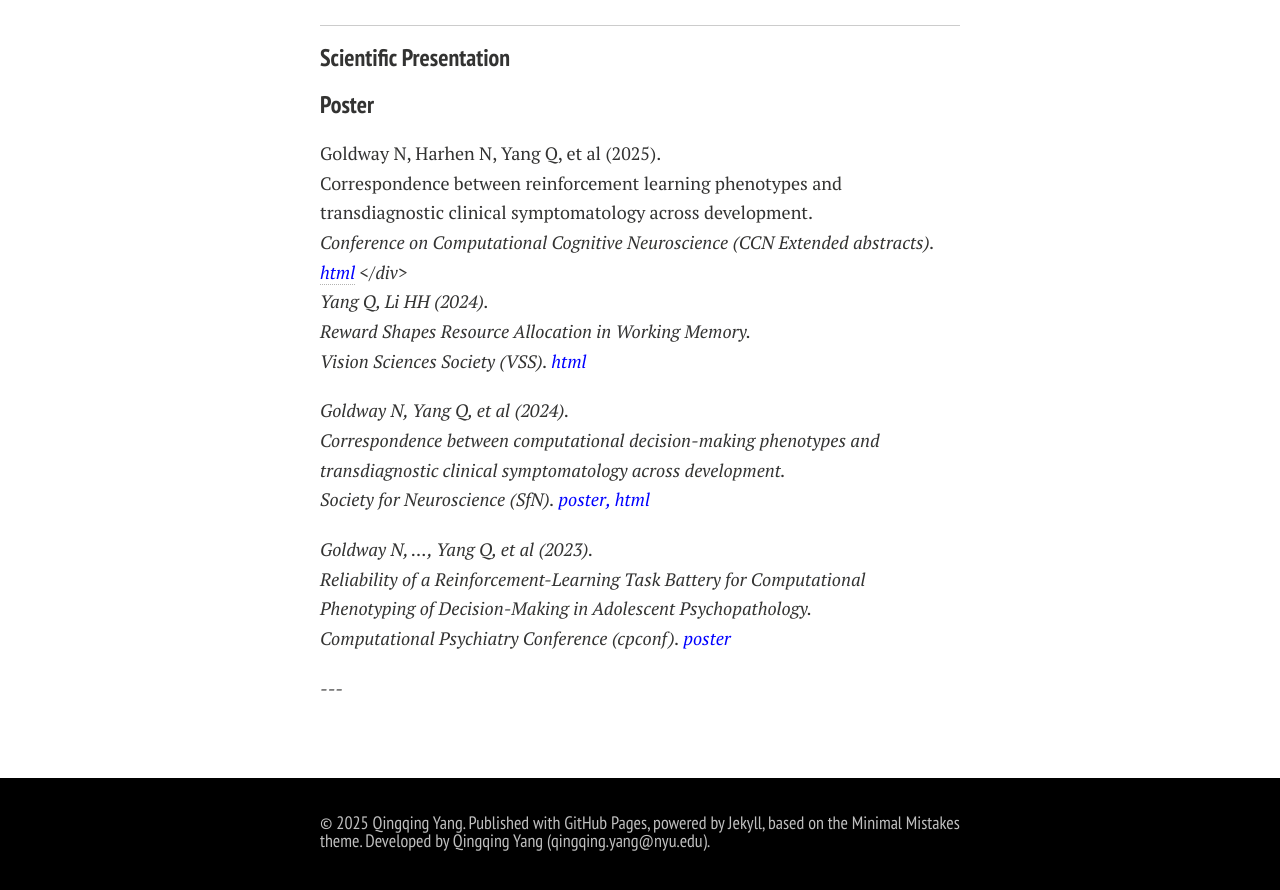
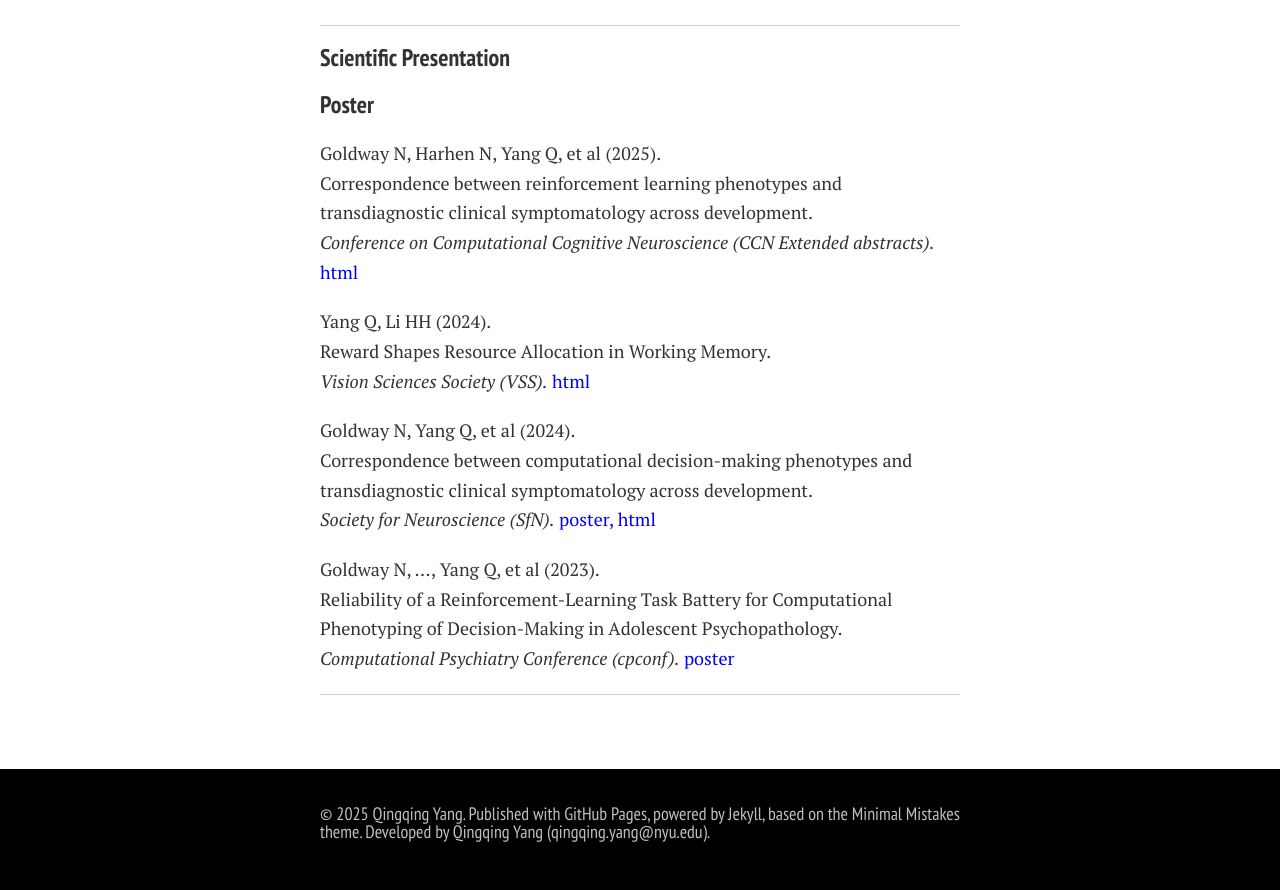
Before and after one commit to Qingqing-Yang-177/Qingqing-Yang-177.github.io, a Jekyll site: the page built from publications.md, in a window 1280 px wide and 900 px high, scrolled down 774 px. Shown: the top 890 px of the window. Built offline with Jekyll 4.4.1, drawn with Linux system fonts in a browser that asks for light colours; nearby versions of some CDN libraries; comment, search, counter and statistics services are not loaded; a style sheet for code colours, icons or effects is not loaded.

Commit message:
Update publications.md

```diff
--- a/publications.md
+++ b/publications.md
@@ -42,7 +42,7 @@ title: Publications
 <div style="margin: 0; margin-bottom: 20px;">
   Goldway N, Harhen N, Yang Q, et al (2025). <br>
   Correspondence between reinforcement learning phenotypes and transdiagnostic clinical symptomatology across development. <br>
-  <em>Conference on Computational Cognitive Neuroscience (CCN Extended abstracts).<em> <a href="https://openreview.net/pdf?id=oWlLOvK1oc" style="color: blue;"> html</a>
+  <em>Conference on Computational Cognitive Neuroscience (CCN Extended abstracts).</em> <a href="https://openreview.net/pdf?id=oWlLOvK1oc" style="color: blue;"> html</a>
 </div>
 
 <div style="margin: 0; margin-bottom: 20px;">
```
